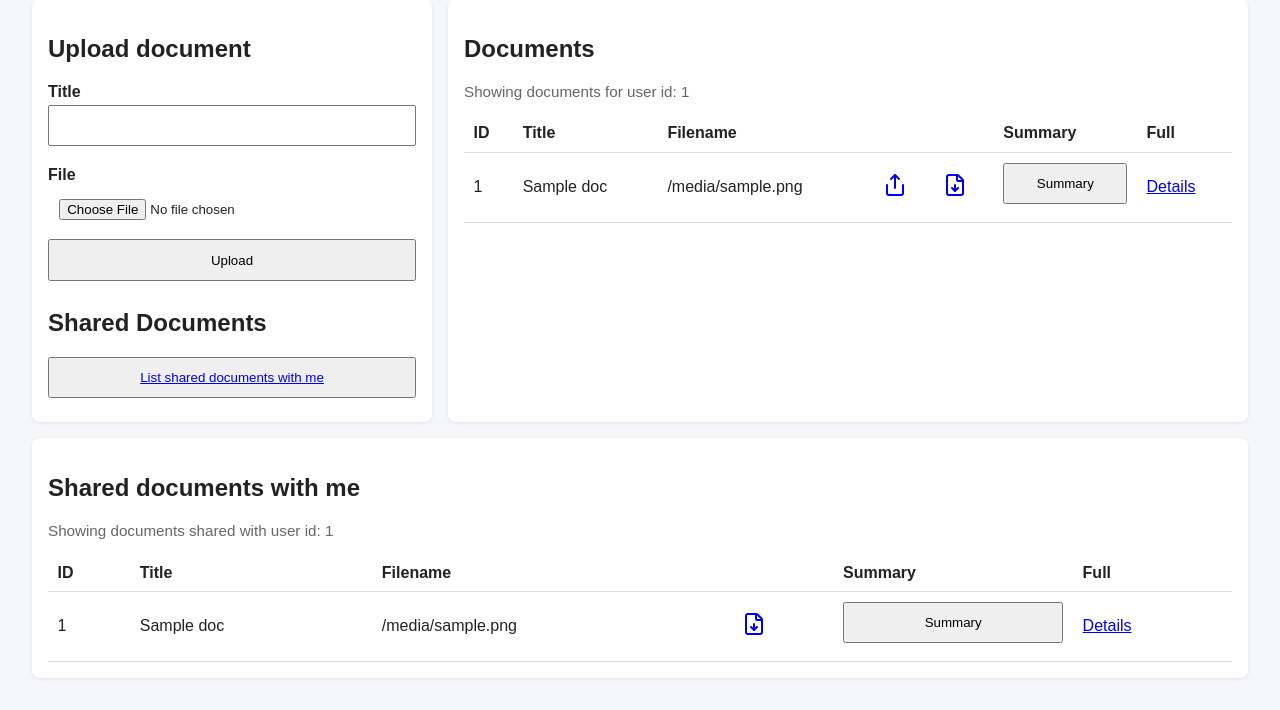
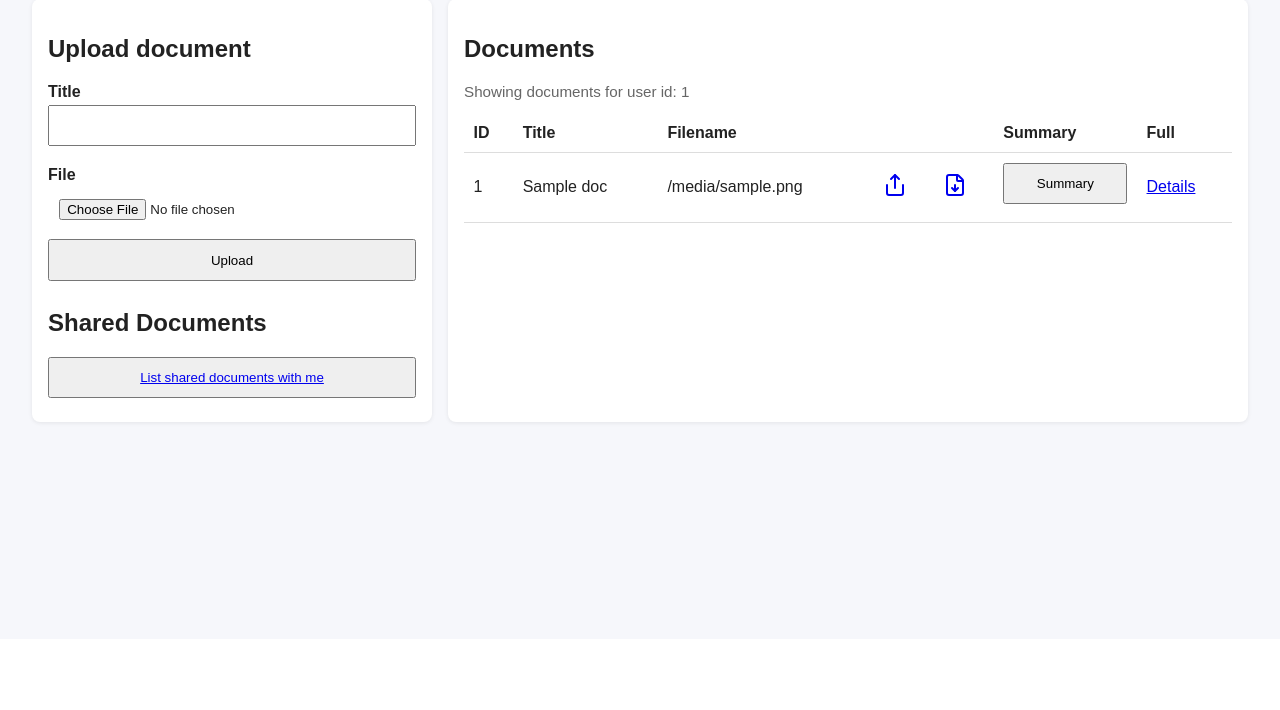
Before and after one commit to rmsr2004/doc-mgmt-platform, a Flask app: template web/templates/documents.html in a window 1280 px wide. Shown: the part 161-871 px from the top of the page. After the commit the page ends 586 px from the top, so only its background shows below. Run offline with Flask 3, Linux system fonts and the light colour scheme; the template is opened without the code that fills it: most values are stand-ins (such as "Sample title", 1, 10 or a date in 2020); parts of the project's set-up code (start-up, migrations or seed data) failed here and were passed over.

Commit message:
[Fix] Endpoint paths adjustments and shared document features (#96)
* chore: adds /shared endpoint to list shared endpoints

* chore: adds /shared/<id>/download endpoint to download a file

* chore: changes admin endpoints to be as the professor wants

* fix: minor adjustments

```diff
--- a/web/templates/documents.html
+++ b/web/templates/documents.html
@@ -105,57 +105,6 @@
         <p>No documents found.</p>
         {% endif %}
     </div>
-
-    <div class="card full-width">
-        <h2>Shared documents with me</h2>
-        <p class="muted">Showing documents shared with user id: {{ requested_user_id }}</p>
-        {% if shared_documents %}
-        <table>
-            <thead>
-                <tr>
-                    <th>ID</th>
-                    <th>Title</th>
-                    <th>Filename</th>
-                    <th></th>
-                    <th>Summary</th>
-                    <th>Full</th>
-                </tr>
-            </thead>
-            <tbody>
-                {% for doc in shared_documents %}
-                <tr>
-                    <td>{{ doc.id }}</td>
-                    <td>{{ doc.title }}</td>
-                    <td>{{ doc.filename }}</td>
-                    <td>
-                        <a href="{{ url_for('documents.download_document', document_id=doc.id) }}">
-                            <i data-lucide="file-down"></i>
-                        </a>
-                    </td>
-                    <td>
-                        <button class="shared-details-btn" data-title="{{ doc.title }}">
-                            Summary
-                        </button>
-                    </td>
-                    <td>
-                        <a href="{{ url_for('documents.document_details', document_id=doc.id) }}">
-                            Details
-                        </a>
-                    </td>
-                </tr>
-                {% endfor %}
-            </tbody>
-        </table>
-
-        <div id="shared-doc-details" class="card" style="display:none;">
-            <h3>Document details</h3>
-            <p id="shared-doc-title"></p>
-        </div>
-
-        {% else %}
-        <p>No documents found.</p>
-        {% endif %}
-    </div>
 </section>
 {% endblock %}
 
```
